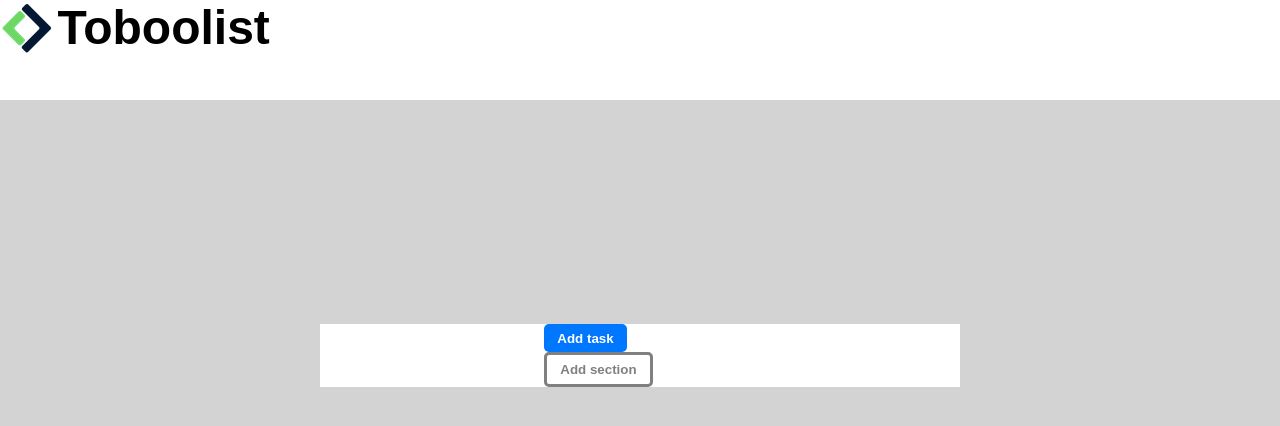
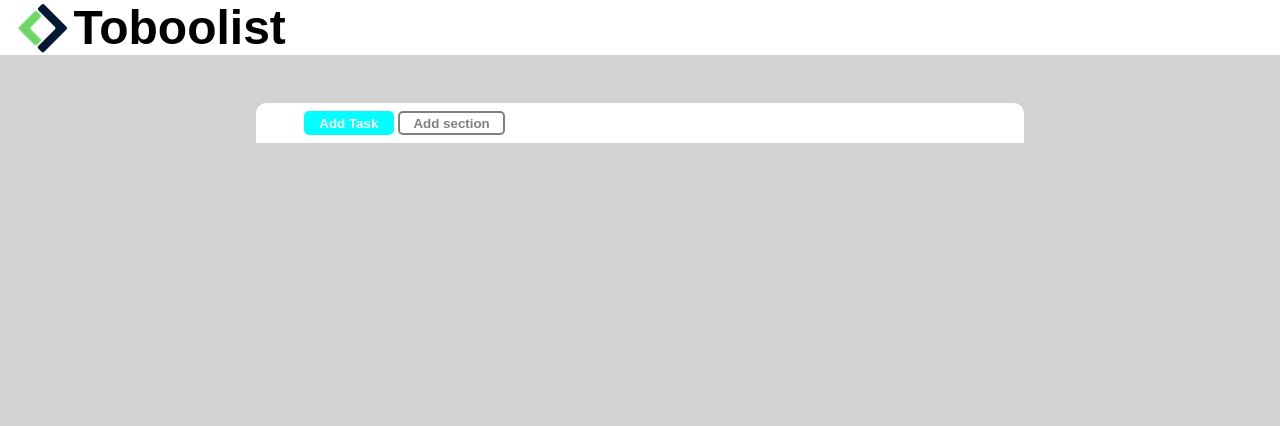
Before and after one commit to damirusso95/html-css-toboolist, a plain HTML site: page index.html in a window 1280 px wide. Drawn offline with Linux system fonts and the light colour scheme.

Commit message:
sistemo bottoni

```diff
--- a/index.html
+++ b/index.html
@@ -10,24 +10,27 @@
 <body>
     <!-- header -->
 <header>
-    <!-- immagine + titolo -->
-    <section id="section-header">
+    <section>
         <img src="./img/logo copia.png" alt="logo">
         <div class="titolo">Toboolist</div>
     </section>
 </header>
 
+ <main>
+    <!-- bottoni -->
+    <section class="areabutton">
+        <button id="task" class="bottoni">Add Task</button>
+        <button id="task-2" class="bottoni">Add section</button>
+    </section>
+ </main>
 
-    <!-- main -->
-<div class="contenitore">
-    <main>
-        <section>
-        <!-- bottini -->
-         <button id="task" class="bottone">Add task</button>
-         <button id="section" class="bottone">Add section</button>
-        </section>
 
-    </main>
+
+
+
+
+
+</div>
 </div>
 <footer></footer>
 
--- a/style.css
+++ b/style.css
@@ -12,14 +12,9 @@ body{
 header{
     background-color: white;
 }
-
-
-.contenitore{
-    background-color: white;
-
-    margin-left: 25%;
-    margin-right:25%;
-
+img{
+    margin-left: 1em;
+    vertical-align: middle;
 }
 
 .titolo{
@@ -29,39 +24,36 @@ header{
     font-weight: 600;
 }
 
-img{
-    vertical-align: middle;
-}
-
-
-
-#section-header{
-    height: 100px;
-    margin-bottom: 1em;
-}
 main{
-    margin: 35%;
+    margin: 0 20%;
 
     }
 
-.bottone{
+    .areabutton{
+        margin-top: 3em;
+        background-color: white;
+        padding-top: 0.5em;
+        padding-bottom: 0.5em;
+        padding-left: 3em;
+        border-radius: 10px 10px 0 0;
+    }
+
+    .bottoni{
         border-radius: 5px;
-    padding: 0.5em 1em;
-    font-weight: 800;
+        padding: 0.2em 1em;
+        font-weight: 900;
         cursor: pointer;
         border-style: none;
-
     }
 
     #task{
-    background-color: rgb(0, 119, 255);
+        background-color: aqua;
         color: white;
-
+        border: solid 2px aqua;
     }
 
-
-#section{
+    #task-2{
     background-color: white;
     color: grey;
-    border: solid; color: grey;
+    border: solid 2px grey;
     }
```
Lines whose indentation alone changed are shown as unchanged.
